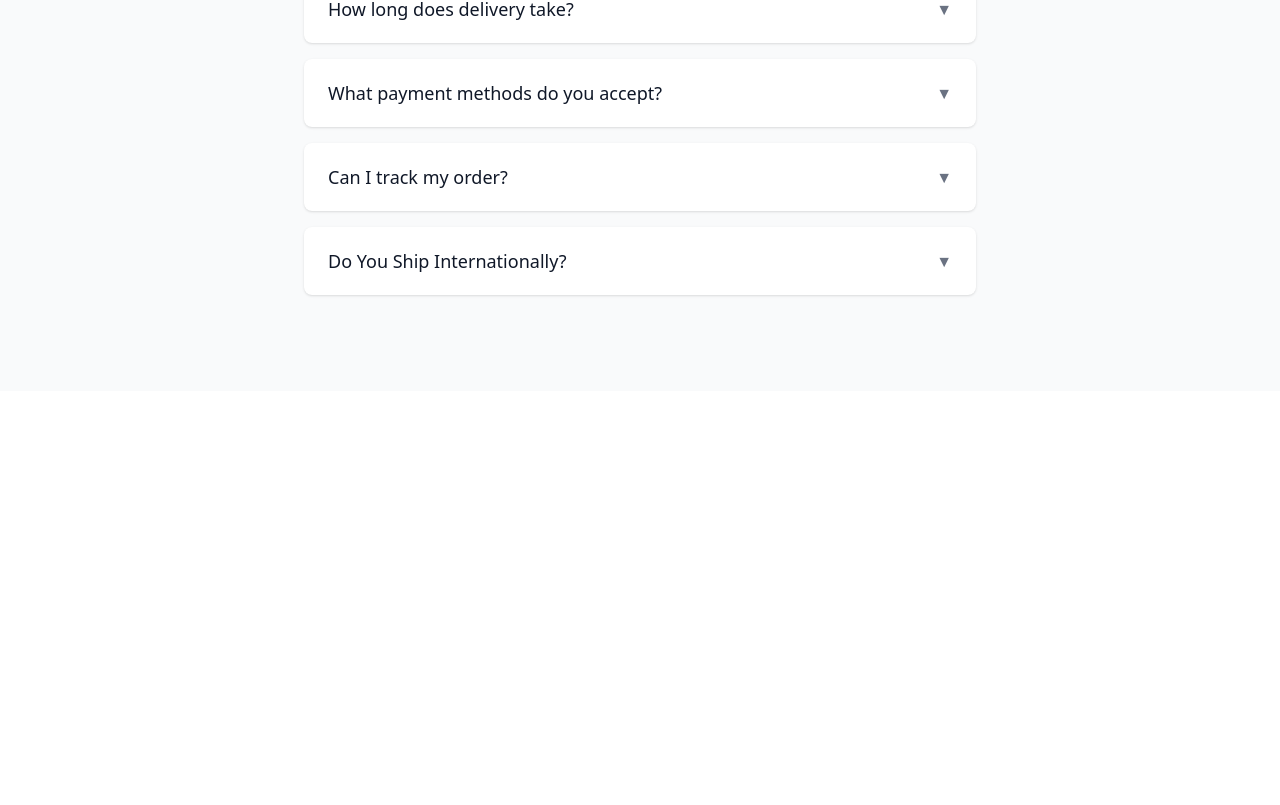
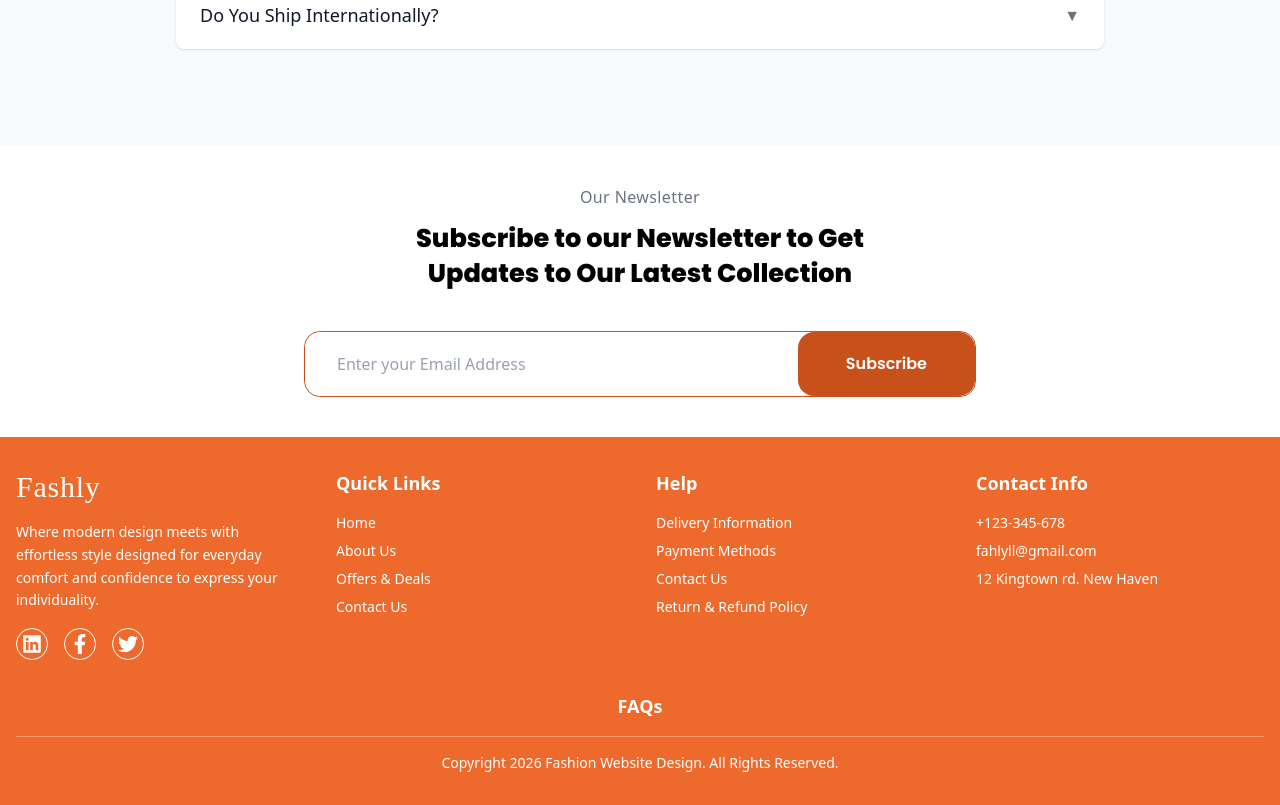
Before and after one commit to Danielazan/SirOnyedika, a React app: page / in a window 1280 px wide. Shown: the part 5124-5929 px from the top of the page. Before the commit the page ends 5515 px from the top, so only its background shows below. Built offline with nearby package versions, Linux system fonts and the light colour scheme; the HTML template or start-up script is replaced by a standard one.

Commit message:
Landing page forming

```diff
--- a/package.json
+++ b/package.json
@@ -19,6 +19,7 @@
     "react": "^19.2.0",
     "react-color": "^2.19.3",
     "react-dom": "^19.2.0",
+    "react-icons": "^5.5.0",
     "tailwindcss": "^4.1.18",
     "three": "^0.182.0"
   },
--- a/src/App.jsx
+++ b/src/App.jsx
@@ -7,6 +7,8 @@ import AboutUs from './components/LandingPage/AboutUs'
 import FlashSales from './components/LandingPage/FlashSales'
 import TestimonialSection from './components/LandingPage/Testimonial'
 import FAQ from './components/LandingPage/FAQ'
+import Newsletter from './components/LandingPage/NewsLetter'
+import Footer from "./components/Footer"
 
 
 function App() {
@@ -14,7 +16,6 @@ function App() {
 
   return (
     <>
-
       <Navbar />
       <Hero/>
       <Category/>
@@ -23,6 +24,8 @@ function App() {
       <FlashSales/>
       <TestimonialSection/>
       <FAQ/>
+      <Newsletter/>
+      <Footer/>
     </>
   )
 }
--- /dev/null
+++ b/src/components/Footer.jsx
@@ -0,0 +1,129 @@
+import React from 'react';
+import { motion } from 'framer-motion';
+import { FaLinkedin, FaFacebookF, FaTwitter } from 'react-icons/fa'; // Assuming the 'o' icon represents Twitter/X; adjust if needed
+
+const Footer = () => {
+  const sectionVariants = {
+    hidden: { opacity: 0, y: 50 },
+    visible: (i) => ({
+      opacity: 1,
+      y: 0,
+      transition: { delay: i * 0.3, duration: 0.5 },
+    }),
+  };
+
+  return (
+    <footer className="bg-[#ED6A2C] text-white py-8"> {/* Orange background matching the design */}
+      <div className="container mx-auto px-4">
+        <div className="grid grid-cols-1 md:grid-cols-4 gap-8">
+          {/* Company Information Section: Contains logo, description, and social icons */}
+          <motion.div
+            initial="hidden"
+            animate="visible"
+            variants={sectionVariants}
+            custom={0}
+            className="space-y-4"
+          >
+            <h1 className="text-3xl font-[cursive] tracking-wide">Fashly</h1> {/* Cursive font for logo */}
+            <p className="text-sm leading-relaxed">
+              Where modern design meets with effortless style designed for everyday comfort and confidence to express your individuality.
+            </p>
+            <div className="flex space-x-4">
+              <a href="#" className="text-white hover:text-gray-300">
+                <div className="w-8 h-8 flex items-center justify-center border border-white rounded-full"> {/* Circle (ellipse approximation) for icons */}
+                  <FaLinkedin size={20} />
+                </div>
+              </a>
+              <a href="#" className="text-white hover:text-gray-300">
+                <div className="w-8 h-8 flex items-center justify-center border border-white rounded-full">
+                  <FaFacebookF size={20} />
+                </div>
+              </a>
+              <a href="#" className="text-white hover:text-gray-300">
+                <div className="w-8 h-8 flex items-center justify-center border border-white rounded-full">
+                  <FaTwitter size={20} />
+                </div>
+              </a>
+            </div>
+          </motion.div>
+
+          {/* Quick Links Section: List of navigation links */}
+          <motion.div
+            initial="hidden"
+            animate="visible"
+            variants={sectionVariants}
+            custom={1}
+            className="space-y-4"
+          >
+            <h2 className="text-lg font-semibold">Quick Links</h2>
+            <ul className="space-y-2 text-sm">
+              <li><a href="#" className="hover:underline">Home</a></li>
+              <li><a href="#" className="hover:underline">About Us</a></li>
+              <li><a href="#" className="hover:underline">Offers & Deals</a></li>
+              <li><a href="#" className="hover:underline">Contact Us</a></li>
+            </ul>
+          </motion.div>
+
+          {/* Help Section: List of support-related links */}
+          <motion.div
+            initial="hidden"
+            animate="visible"
+            variants={sectionVariants}
+            custom={2}
+            className="space-y-4"
+          >
+            <h2 className="text-lg font-semibold">Help</h2>
+            <ul className="space-y-2 text-sm">
+              <li><a href="#" className="hover:underline">Delivery Information</a></li>
+              <li><a href="#" className="hover:underline">Payment Methods</a></li>
+              <li><a href="#" className="hover:underline">Contact Us</a></li>
+              <li><a href="#" className="hover:underline">Return & Refund Policy</a></li>
+            </ul>
+          </motion.div>
+
+          {/* Contact Info Section: Phone, email, and address details */}
+          <motion.div
+            initial="hidden"
+            animate="visible"
+            variants={sectionVariants}
+            custom={3}
+            className="space-y-4"
+          >
+            <h2 className="text-lg font-semibold">Contact Info</h2>
+            <ul className="space-y-2 text-sm">
+              <li>+123-345-678</li>
+              <li>fahlyll@gmail.com</li>
+              <li>12 Kingtown rd. New Haven</li>
+            </ul>
+          </motion.div>
+        </div>
+
+        {/* FAQs Section: Header for frequently asked questions */}
+        <motion.h2
+          initial="hidden"
+          animate="visible"
+          variants={sectionVariants}
+          custom={4}
+          className="text-lg font-semibold text-center mt-8"
+        >
+          FAQs
+        </motion.h2>
+
+        <hr className="my-4 border-white/30" /> {/* Thin horizontal line matching the design */}
+
+        {/* Copyright Section: Footer copyright notice */}
+        <motion.p
+          initial="hidden"
+          animate="visible"
+          variants={sectionVariants}
+          custom={5}
+          className="text-center text-sm"
+        >
+          Copyright 2026 Fashion Website Design. All Rights Reserved.
+        </motion.p>
+      </div>
+    </footer>
+  );
+};
+
+export default Footer;
--- a/src/components/LandingPage/FAQ.jsx
+++ b/src/components/LandingPage/FAQ.jsx
@@ -64,7 +64,7 @@ const FAQ = () => {
 
   return (
     <section className="bg-gray-50 py-16 md:py-24">
-      <div className="max-w-3xl mx-auto px-5 sm:px-8 lg:px-12">
+      <div className="max-w-5xl mx-auto px-5 sm:px-8 lg:px-12">
         {/* ==================== SMALL LABEL ==================== */}
         {/* "FAQ" – appears first */}
         <motion.p
--- /dev/null
+++ b/src/components/LandingPage/NewsLetter.jsx
@@ -0,0 +1,121 @@
+import { useState } from "react";
+import { motion } from "framer-motion";
+
+// ── Animation variant: fade up with staggered delay ──
+const fadeUp = {
+  hidden: { opacity: 0, y: 32 },
+  visible: (i = 0) => ({
+    opacity: 1,
+    y: 0,
+    transition: {
+      delay: i * 0.22,           // each child animates 220ms after the previous
+      duration: 0.65,
+      ease: [0.22, 1, 0.36, 1], // custom spring-like ease
+    },
+  }),
+};
+
+export default function Newsletter() {
+  // ── State: email value + success flash ──
+  // In production, email would be POSTed to a backend newsletter endpoint
+  const [email, setEmail]       = useState("");
+  const [submitted, setSubmitted] = useState(false);
+
+  // ── Handle subscribe action ──
+  const handleSubscribe = () => {
+    if (!email.trim()) return;
+    // TODO: POST { email } to /api/newsletter/subscribe
+    setSubmitted(true);
+    setEmail("");
+    setTimeout(() => setSubmitted(false), 3000);
+  };
+
+  return (
+    /*
+     * ── Full-page white section ──
+     * Centers all newsletter content vertically & horizontally.
+     * Mobile-first: stacks naturally, scales up with sm/md breakpoints.
+     */
+    <section className="w-full h-auto flex items-center justify-center bg-white px-4 py-10">
+      <div className="w-full max-w-2xl flex flex-col items-center text-center">
+
+        {/* ── 1. Eyebrow label: "Our Newsletter" ── */}
+        <motion.p
+          variants={fadeUp}
+          initial="hidden"
+          animate="visible"
+          custom={0}                     // delay index 0 → animates first
+          className="text-sm sm:text-base text-gray-500 tracking-wide mb-3"
+        >
+          Our Newsletter
+        </motion.p>
+
+        {/* ── 2. Main headline ── */}
+        <motion.h2
+          variants={fadeUp}
+          initial="hidden"
+          animate="visible"
+          custom={1}                     // delay index 1 → animates second
+          className="font-[poppins] text-[1.55rem] sm:text-2xl md:text-[1.6rem] font-extrabold text-black leading-snug mb-10"
+        >
+          Subscribe to our Newsletter to Get{" "}
+          <br className="hidden sm:block" />
+          Updates to Our Latest Collection
+        </motion.h2>
+
+        {/* ── 3. Email pill: input + CTA button ──
+             The entire pill shares a single orange border (ellipse shape).
+             The Subscribe button sits flush inside the right end of the pill. */}
+        <motion.div
+          variants={fadeUp}
+          initial="hidden"
+          animate="visible"
+          custom={2}                     // delay index 2 → animates third
+          className="w-full"
+        >
+          <div
+            className="flex w-full items-stretch rounded-2xl overflow-hidden"
+            style={{ border: "1.8px solid #C8501A" }}
+          >
+            {/* Email address text input */}
+            <input
+              type="email"
+              value={email}
+              onChange={(e) => setEmail(e.target.value)}
+              onKeyDown={(e) => e.key === "Enter" && handleSubscribe()}
+              placeholder="Enter your Email Address"
+              aria-label="Email address"
+              className="
+                flex-2 min-w-0 bg-white
+                text-sm sm:text-base text-gray-700
+                placeholder-gray-400
+                px-6 sm:px-8 py-4 sm:py-5
+                outline-none rounded-l-2xl
+              "
+            />
+
+            {/* Subscribe CTA button — pill-shaped right half */}
+            <motion.button
+              onClick={handleSubscribe}
+              whileTap={{ scale: 0.96 }}
+              whileHover={{ backgroundColor: "#a84015" }}
+              transition={{ duration: 0.2 }}
+              aria-label="Subscribe to newsletter"
+              className="
+                shrink-0
+                px-7 sm:px-12
+                py-4 sm:py-5
+                text-white text-sm sm:text-base font-semibold
+                rounded-2xl cursor-pointer font-[poppins]
+              "
+              style={{ backgroundColor: "#C8501A" }}
+            >
+              {submitted ? "Subscribed ✓" : "Subscribe"}
+            </motion.button>
+          </div>
+        </motion.div>
+
+      </div>
+    </section>
+  );
+}
--- a/src/components/LandingPage/Testimonial.jsx
+++ b/src/components/LandingPage/Testimonial.jsx
@@ -80,7 +80,7 @@ const Testimonial = () => {
   };
 
   return (
-    <section className="w-full min-h-screen bg-white py-16 px-4 sm:px-6 lg:px-8 xl:px-12">
+    <section className="w-full h-auto bg-white md:py-16 px-0 md:px-4">
       <motion.div
         className="max-w-6xl mx-auto"
         variants={containerVariants}
```
Also changed, not shown: 1 other file (tests, documents, lock files or other folders).
